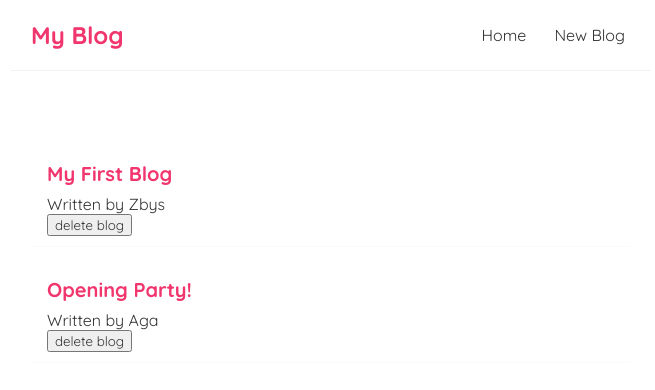
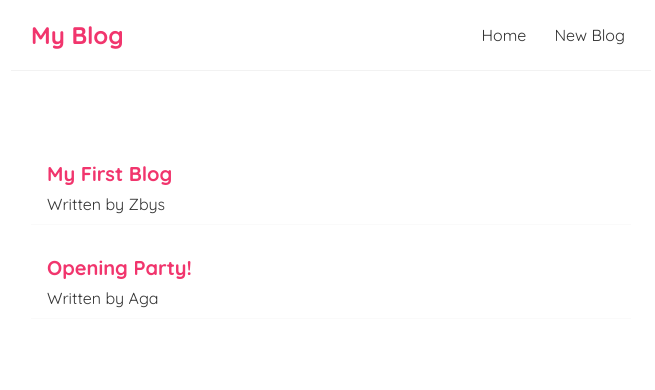
Before and after one commit to ZbigniewKulczynski1984/Blog_27.02.2023, a React (Create React App) app in the folder blog/: page / in a window 1280 px wide. Shown: the top 390 px of the page, without its empty margins (309-964 px from the left). Built offline with nearby package versions, Linux system fonts and the light colour scheme; data requests are answered from the project's data file.

Commit message:
code added

```diff
--- a/blog/src/BlogList.js
+++ b/blog/src/BlogList.js
@@ -9,7 +9,6 @@ const BlogList = ( { blogs, handleDelete}) => {
 				<div className="blog-preview" key={blog.id}>
 					<h2>{blog.title}</h2>
 					<p>Written by {blog.author}</p>
-                    <button onClick={() => handleDelete(blog.id)}>delete blog</button>
 				</div>
 			))}
     </div>
--- a/blog/src/Home.js
+++ b/blog/src/Home.js
@@ -5,26 +5,17 @@ import BlogList from './BlogList';
 const Home = () => {
 	const [blogs, setBlogs] = useState(null);
 
-	const handleDelete = (id) => {
-		const newBlogs = blogs.filter((blog) => blog.id !== id);
-		setBlogs(newBlogs);
-	};
-
 	useEffect(() => {
 		fetch('http://localhost:8000/blogs')
-		.then(res => {
-			return res.json()
-		})
-		.then(data => {
-			setBlogs(data)
-		})
+			.then((res) => {
+				return res.json();
+			})
+			.then((data) => {
+				setBlogs(data);
+			});
 	}, []);
 
-	return (
-		<div className="home">
-			{blogs && <BlogList blogs={blogs} handleDelete={handleDelete} />}
-		</div>
-	);
+	return <div className="home">{blogs && <BlogList blogs={blogs} />}</div>;
 };
 
 export default Home;
```
